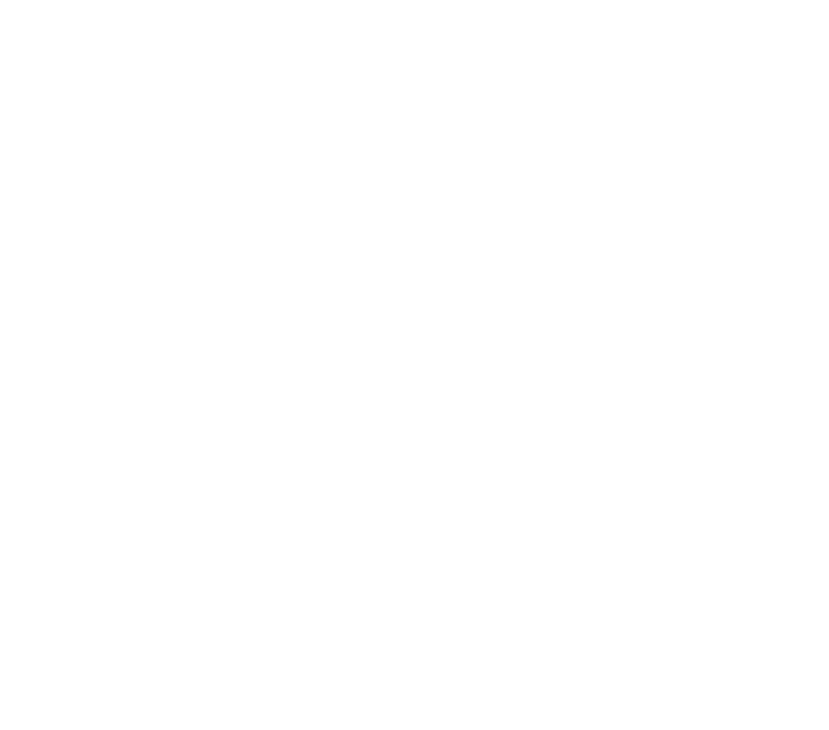
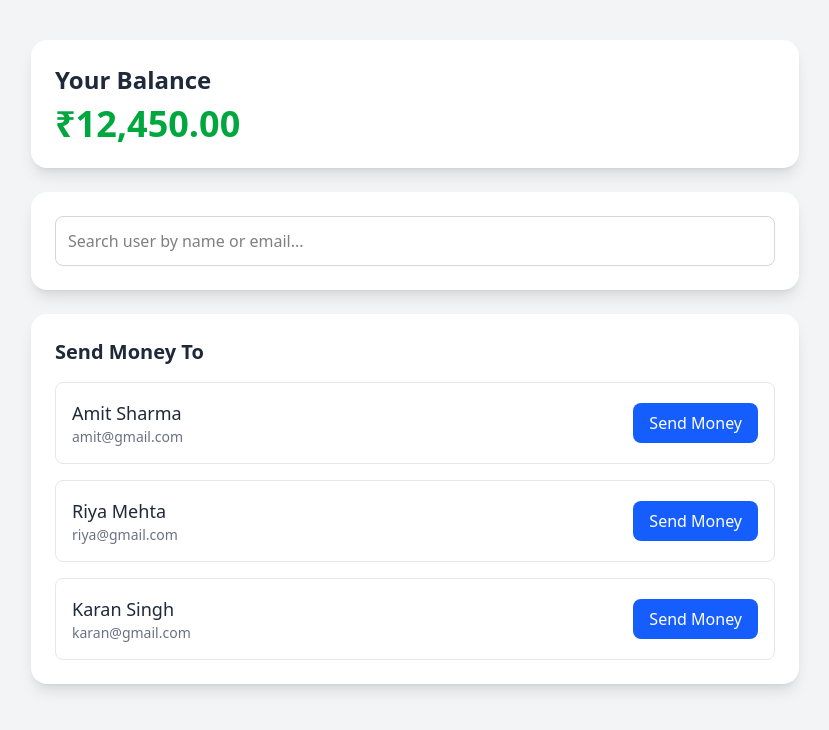
Before and after one commit to chiragSharma2424/transaction-app, a React (Vite) app in the folder v2/frontend/: page /dashboard in a window 1280 px wide. Shown: the top 730 px of the page, without its empty margins (225-1054 px from the left). Built offline with nearby package versions, Linux system fonts and the light colour scheme.

Commit message:
dashboard, send completed

```diff
--- a/v2/frontend/src/Pages/Dashboard.jsx
+++ b/v2/frontend/src/Pages/Dashboard.jsx
@@ -1,11 +1,55 @@
-import React from 'react'
+import React from "react";
 
 function Dashboard() {
+  const users = [
+    { id: 1, name: "Amit Sharma", email: "amit@gmail.com" },
+    { id: 2, name: "Riya Mehta", email: "riya@gmail.com" },
+    { id: 3, name: "Karan Singh", email: "karan@gmail.com" },
+  ];
+
   return (
-    <div>
+    <div className="min-h-screen bg-gray-100 flex flex-col items-center py-10 px-4">
 
+      <div className="bg-white shadow-lg rounded-2xl p-6 w-full max-w-3xl mb-6">
+        <h2 className="text-2xl font-semibold text-gray-800 mb-2">
+          Your Balance
+        </h2>
+        <p className="text-4xl font-bold text-green-600">₹12,450.00</p>
+      </div>
+
+
+      <div className="bg-white shadow-lg rounded-2xl p-6 w-full max-w-3xl mb-6">
+        <input
+          type="text"
+          placeholder="Search user by name or email..."
+          className="w-full border border-gray-300 rounded-lg p-3 focus:outline-none focus:ring-2 focus:ring-blue-500"
+        />
+      </div>
+
+
+      <div className="bg-white shadow-lg rounded-2xl p-6 w-full max-w-3xl">
+        <h3 className="text-xl font-semibold text-gray-800 mb-4">
+          Send Money To
+        </h3>
+
+        <div className="space-y-4">
+          {users.map((user) => (
+            <div
+              key={user.id}
+              className="flex items-center justify-between border border-gray-200 rounded-lg p-4 hover:bg-gray-50 transition">
+              <div>
+                <h4 className="text-lg font-medium text-gray-800">{user.name}</h4>
+                <p className="text-sm text-gray-500">{user.email}</p>
+              </div>
+              <button className="bg-blue-600 text-white px-4 py-2 rounded-lg hover:bg-blue-700 transition">
+                Send Money
+              </button>
+            </div>
+          ))}
+        </div>
+      </div>
     </div>
-  )
+  );
 }
 
 export default Dashboard;
--- a/v2/frontend/src/Pages/Send.jsx
+++ b/v2/frontend/src/Pages/Send.jsx
@@ -1,11 +1,38 @@
-import React from 'react'
+import React from "react";
 
 function Send() {
   return (
-    <div>
+    <div className="flex justify-center items-center min-h-screen bg-gray-50">
+      <div className="bg-white shadow-lg rounded-xl p-8 w-full max-w-sm text-center">
+        <h2 className="text-2xl font-semibold text-gray-800 mb-6">
+          Send Money
+        </h2>
 
+
+        <div className="flex items-center justify-center mb-6 space-x-3">
+          <div className="w-12 h-12 bg-green-500 text-white flex items-center justify-center rounded-full text-xl font-bold">
+            H
+          </div>
+          <span className="text-lg font-medium text-gray-800">Friend’s Name</span>
+        </div>
+
+
+        <div className="text-left mb-4">
+          <label className="text-gray-600 text-sm font-medium">
+            Amount (in ₹)
+          </label>
+
+          <input type="number" placeholder="Enter amount"
+            className="mt-1 w-full border border-gray-300 rounded-lg p-2.5 focus:outline-none focus:ring-2 focus:ring-green-500"/>
+        </div>
+
+
+        <button className="w-full bg-green-500 text-white py-2.5 rounded-lg hover:bg-green-600 transition font-semibold">
+          Initiate Transfer
+        </button>
+      </div>
     </div>
-  )
+  );
 }
 
 export default Send;
--- a/v2/frontend/src/Pages/Signup.jsx
+++ b/v2/frontend/src/Pages/Signup.jsx
@@ -37,7 +37,7 @@
 
           <button className="bg-blue-600 text-white py-3 rounded-lg hover:bg-blue-700 transition duration-200 font-semibold"
               onClick={() => {
-                fetch('http://localhost:3000/api/v2/signup', {
+                fetch('http://localhost:3000/api/v2/user/signup', {
                     method: "POST",
                     headers: {
                         "Content-Type": "application/json"
```
Also changed, not shown: 2 other files (tests, documents, lock files or other folders).
